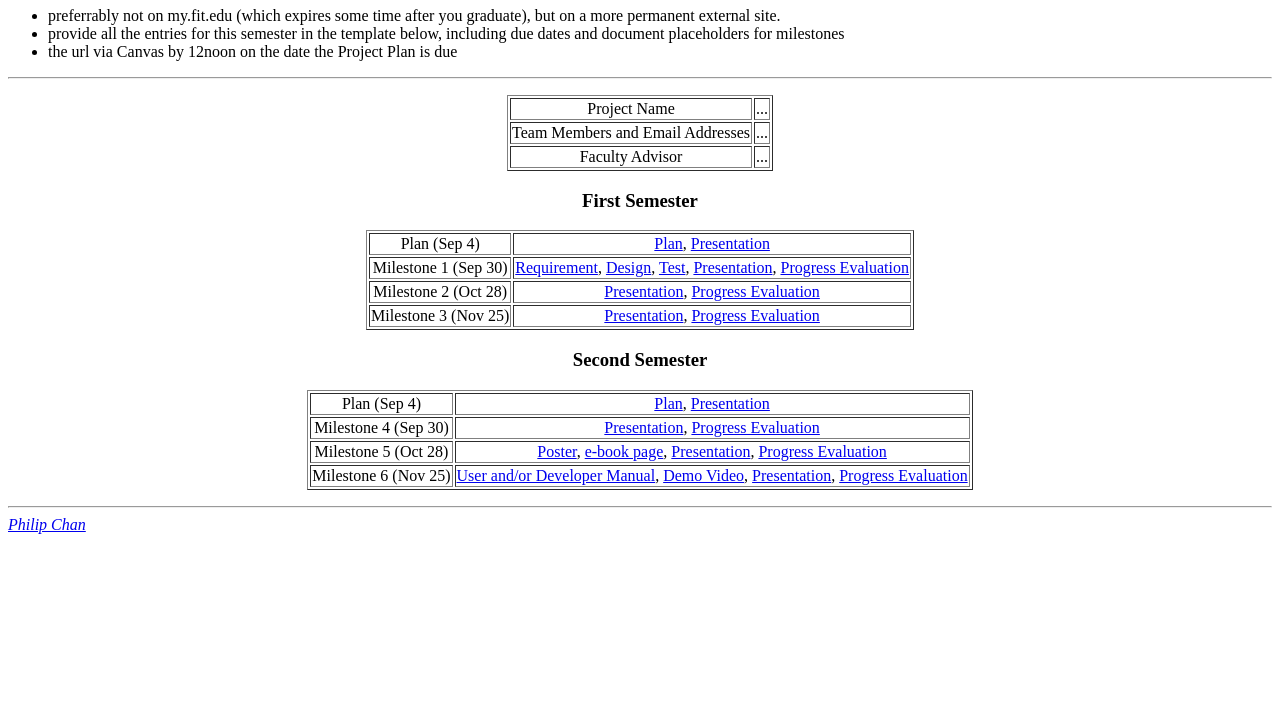
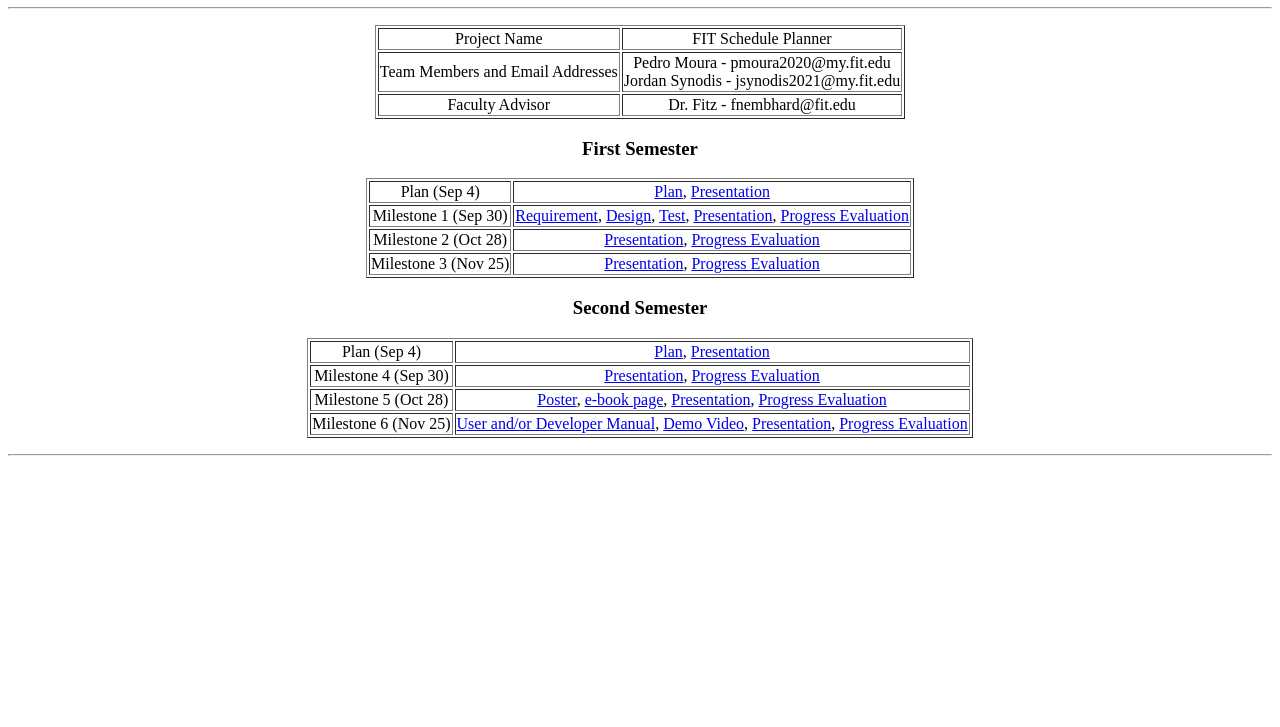
Before and after one commit to moura-pedro/fit.scheduleplanner.github.io, a plain HTML site: page index.html in a window 1280 px wide. Shown: the part 73-800 px from the top of the page. Drawn offline with Linux system fonts and the light colour scheme.

Commit message:
modified template and added plan

```diff
--- a/index.html
+++ b/index.html
@@ -4,28 +4,26 @@
 </head>
 
 <body>
-<h1>Guidelines for Project Web Sites</h1>
-<ul>
-  <li>preferrably not on my.fit.edu (which expires some time after you graduate), but
-    on a more permanent external site.
-  </li><li>provide all the entries for this semester in the template below,
-    including due dates and document placeholders for milestones
-  </li><li>the url via Canvas by 12noon on the date the Project Plan is due
-</li></ul>
+<h1 align="center"> FIT Schedule Planner - Fall 2024</h1>
+
 <p>
-</p><hr>
+</p>
+<hr>
 <p>
 </p><center>
       <table border="1"><tbody>
 	<tr align="center">
           <td>Project Name</td>
-          <td>...</td>
+          <td>FIT Schedule Planner</td>
 	</tr><tr align="center">
           <td>Team Members and Email Addresses</td>
-          <td>...</td>
+          <td>
+            Pedro Moura - pmoura2020@my.fit.edu <br/>
+            Jordan Synodis - jsynodis2021@my.fit.edu
+            </td>
 	</tr><tr align="center">
           <td>Faculty Advisor</td>
-          <td>...</td></tr>
+          <td>Dr. Fitz - fnembhard@fit.edu</td></tr>
       </tbody></table>
 </center>
 <p>
@@ -34,7 +32,7 @@
       <table border="1"><tbody>
 	<tr align="center">
           <td>Plan (Sep 4)</td>
-          <td><a href="plan1.pdf">Plan</a>, <a href="plan1Pres.pdf">Presentation</a></td>
+          <td><a href="Project Plan.pdf">Plan</a>, <a href="plan1Pres.pdf">Presentation</a></td>
 	</tr><tr align="center">
           <td>Milestone 1 (Sep 30)</td>
           <td><a href="requirement.pdf">Requirement</a>, <a href="design.pdf">Design</a>, <a href="test.pdf">Test</a>, <a href="milestone1.pdf">Presentation</a>, <a href="eval1.pdf">Progress Evaluation</a></td>
@@ -69,6 +67,6 @@
 
 <p>
 </p><hr>
-<address><a href="http://www.cs.fit.edu/~pkc/">Philip Chan</a></address>
+
 
 <div><div style="display: none; position: fixed; top: 30px; width: auto; max-width: 100%; text-align: center; left: 50%; transform: translateX(-50%); z-index: 99999999;"><div style="display: inline-block; font-size: 14px; font-weight: bold; border: 1px solid rgb(240, 195, 109); background-color: rgb(249, 237, 190); padding: 0px 10px; border-radius: 2px; box-shadow: rgba(0, 0, 0, 0.2) 0px 2px 4px;"></div></div></div><div id="hl-aria-live-message-container" aria-live="polite" class="visually-hidden"></div><div id="hl-aria-live-alert-container" role="alert" aria-live="assertive" class="visually-hidden"></div></body></html>
```
Also changed, not shown: 1 other file.
